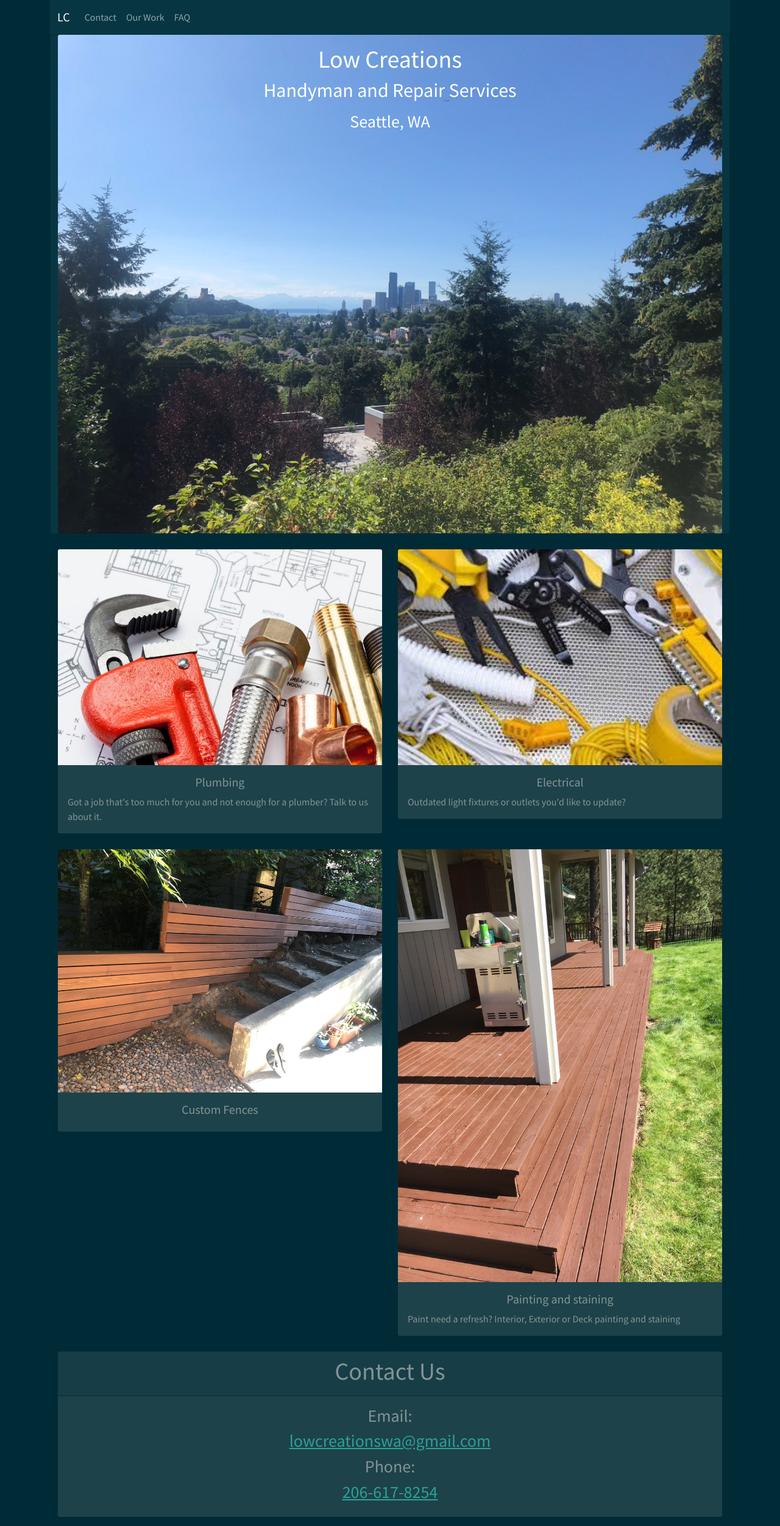
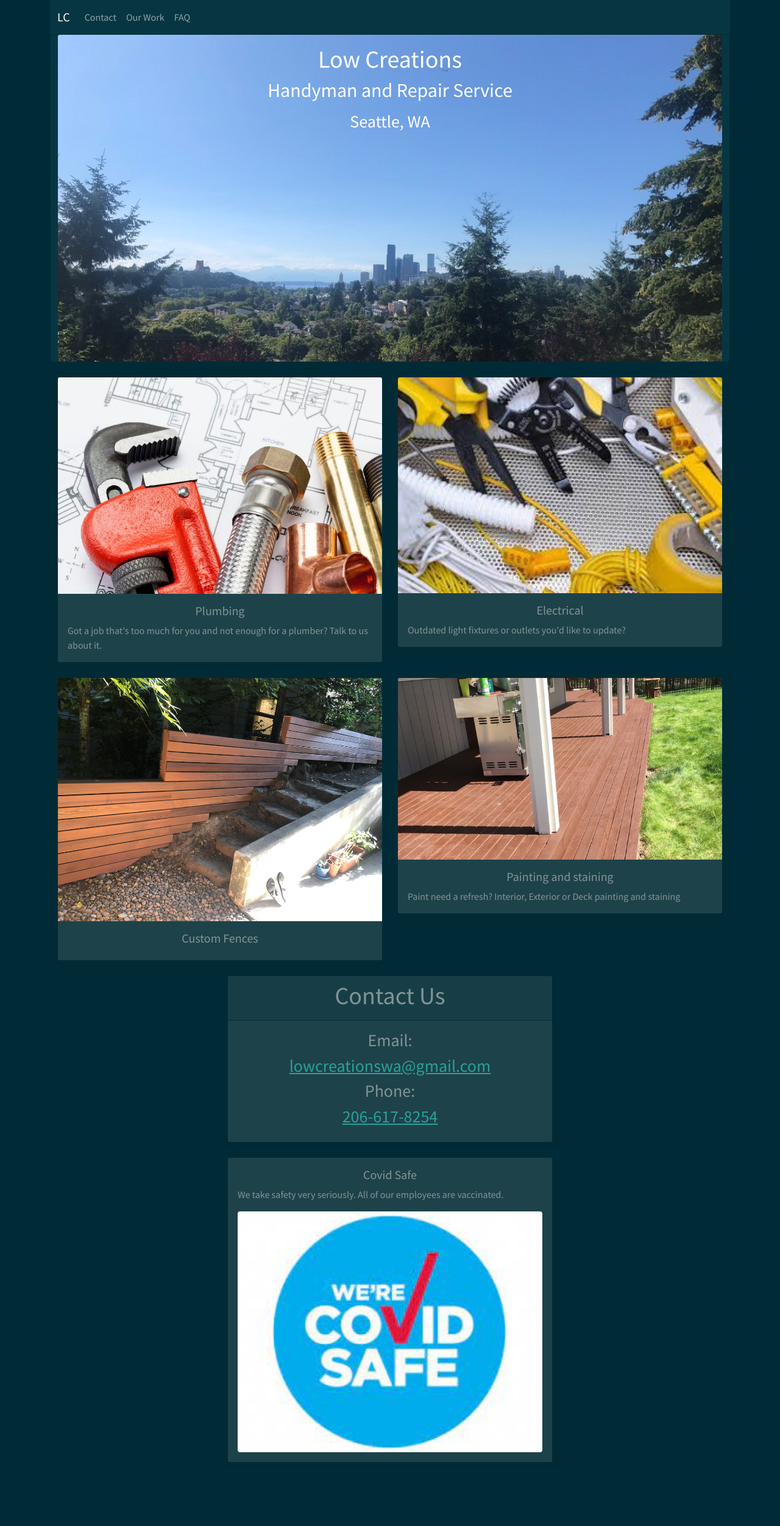
Before and after one commit to PeteLow-13/LowCreations, a React (Create React App) app: page / in a window 1280 px wide. Shown: the top 2503 px of the page at 61% size. Built offline with nearby package versions, Linux system fonts and the light colour scheme.

Commit message:
Shuffled carousels

```diff
--- a/src/Screens/HomeScreen.js
+++ b/src/Screens/HomeScreen.js
@@ -1,6 +1,9 @@
 import React from 'react';
 import { Col, Row, Image, Card, Container } from 'react-bootstrap';
 import lookout from '../Images/leschiLookout.jpeg';
+import lookout3 from '../Images/leschiLookout3.jpeg';
+import lookoutBanner from '../Images/leschiLookoutBanner.jpeg';
+import cabinAfter from '../Images/cabinDeckAfter2.jpeg';
 import fence from '../Images/clearCedarFence2.jpeg';
 import plumbing from '../Images/plumbingTools.jpeg';
 import electric from '../Images/electricalTools.jpeg';
@@ -12,13 +15,13 @@ const HomeScreen = () => {
     <Container fluid>
       <Row>
         <Card className='bg-dark text-white'>
-          <Card.Img src={lookout} alt='seattle' />
+          <Card.Img src={lookout3} alt='seattle' />
           <Card.ImgOverlay>
             <Card.Title>
               <h1>Low Creations</h1>
             </Card.Title>
             <Card.Text>
-              <h2>Handyman and Repair Services</h2>
+              <h2>Handyman and Repair Service</h2>
             </Card.Text>
             <Card.Text>
               <h3>Seattle, WA</h3>
@@ -26,6 +29,27 @@ const HomeScreen = () => {
           </Card.ImgOverlay>
         </Card>
       </Row>
+      {/* <Row>
+        <Col>
+          <Card
+            style={{ width: 'auto' }}
+            className='rounded bg-dark text-black'
+          >
+            <Card.Img src={lookoutBanner} alt='seattle' />
+            <Card.ImgOverlay>
+              <Card.Title>
+                <h1>Low Creations</h1>
+              </Card.Title>
+              <Card.Text>
+                <h2>Handyman and Repair Services</h2>
+              </Card.Text>
+              <Card.Text>
+                <h3>Seattle, WA</h3>
+              </Card.Text>
+            </Card.ImgOverlay>
+          </Card>
+        </Col>
+      </Row> */}
       <br />
       <Row>
         <Col md={6}>
@@ -65,7 +89,7 @@ const HomeScreen = () => {
         </Col>
         <Col md={6}>
           <Card style={{ width: 'auto' }} className='rounded'>
-            <Card.Img variant='top' src={cabin} className='fluid' />
+            <Card.Img variant='top' src={cabinAfter} className='fluid' />
             <Card.Body>
               <Card.Title className='text-center'>
                 Painting and staining
@@ -80,7 +104,8 @@ const HomeScreen = () => {
       </Row>
       <br />
       <Row>
-        <Col md={12}>
+        <Col md={3}></Col>
+        <Col md={6}>
           <Card style={{ width: 'auto' }} className='rounded'>
             <Card.Header>
               <h1>Contact Us</h1>
@@ -99,9 +124,11 @@ const HomeScreen = () => {
             </Card.Body>
           </Card>
         </Col>
+        <Col md={3}></Col>
       </Row>
       <br />
       <Row>
+        <Col md={3}></Col>
         <Col md={6}>
           <Card style={{ width: 'auto' }} className='rounded'>
             <Card.Body>
@@ -114,6 +141,7 @@ const HomeScreen = () => {
             </Card.Body>
           </Card>
         </Col>
+        <Col md={3}></Col>
       </Row>
     </Container>
   );
```
